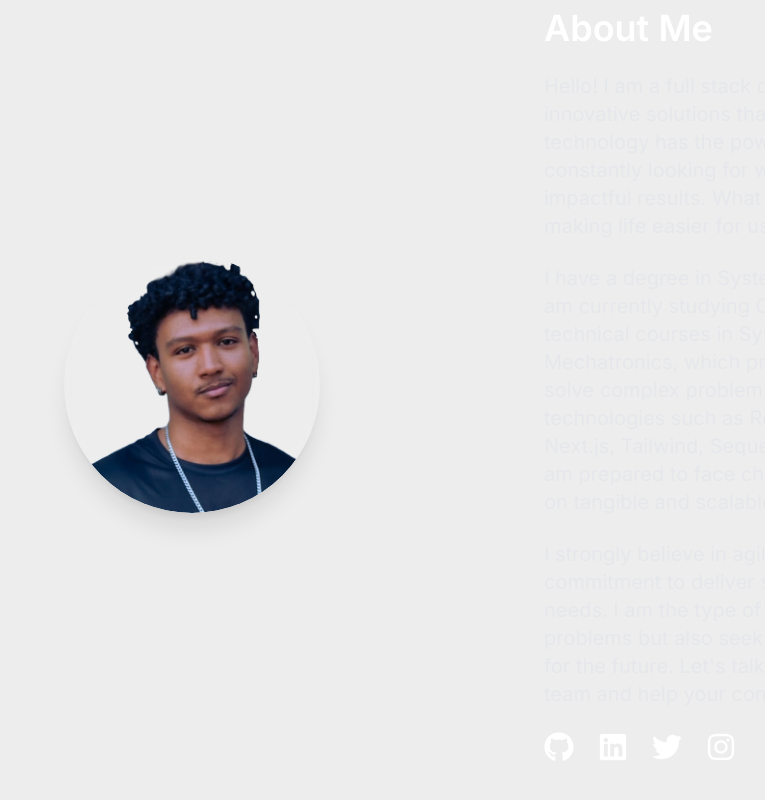
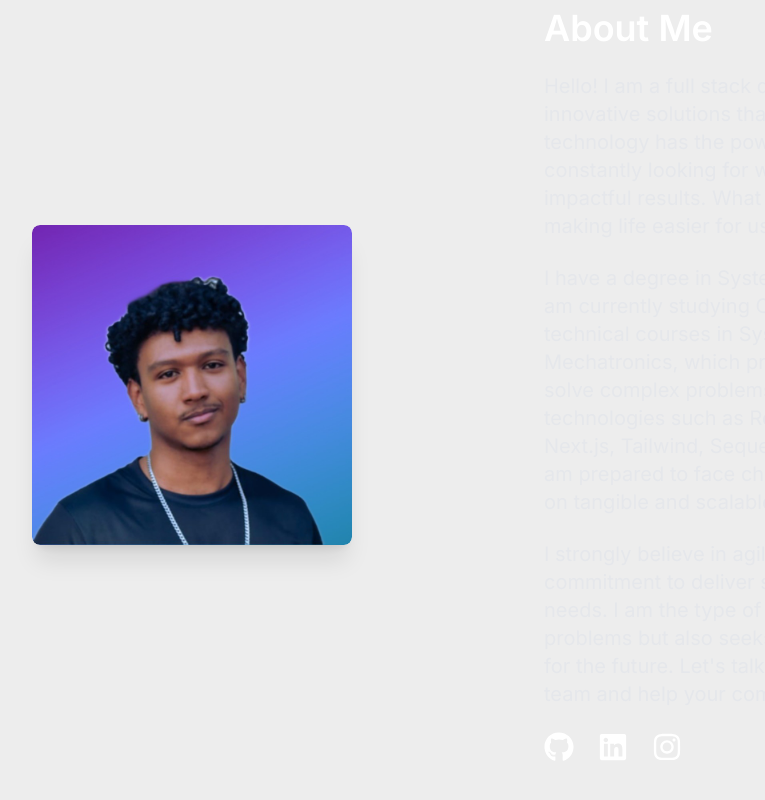
Before and after one commit to DaviLuisSantos/meu-portfolio, a Next.js app: page / in a window 1280 px wide. Shown: the part 1792-2592 px from the top of the page, without its empty margins (136-901 px from the left). Built offline with nearby package versions, Linux system fonts and the light colour scheme.

Commit message:
about changes

```diff
--- a/components/About.tsx
+++ b/components/About.tsx
@@ -1,4 +1,4 @@
-import { FaGithub, FaLinkedin, FaTwitter, FaInstagram } from "react-icons/fa";
+import { FaGithub, FaLinkedin, FaInstagram } from "react-icons/fa";
 import Image from "next/image";
 
 interface AboutProps {
@@ -11,13 +11,13 @@ const About = ({ aboutImage }: AboutProps) => {
       <div className="container mx-auto px-4 flex flex-col md:flex-row items-center">
         {/* Image */}
         <div className="md:w-1/2 flex justify-center">
-          <div className="relative w-64 h-64 rounded-full overflow-hidden shadow-xl bg-opacity-50 backdrop-blur-lg transition-transform duration-300 hover:scale-105">
+          <div className="relative w-80 h-80 rounded-lg overflow-hidden shadow-xl bg-opacity-50 backdrop-blur-lg transition-transform duration-300 hover:scale-105">
             <Image
               src={aboutImage}
               alt="About me"
               layout="fill"
               objectFit="cover"
-              className="rounded-full"
+              className="rounded-lg"
             />
           </div>
         </div>
@@ -74,15 +74,7 @@ const About = ({ aboutImage }: AboutProps) => {
             >
               <FaLinkedin className="text-3xl" />
             </a>
-            <a
-              href="https://twitter.com/seuusuario"
-              target="_blank"
-              rel="noopener noreferrer"
-              className="text-white hover:text-gray-400 transition-colors"
-              aria-label="Twitter"
-            >
-              <FaTwitter className="text-3xl" />
-            </a>
+
             <a
               href="https://www.instagram.com/davi.luissc/"
               target="_blank"
--- a/pages/index.tsx
+++ b/pages/index.tsx
@@ -39,7 +39,7 @@ const Home = () => {
           <Projects />
         </section>
         <section id="about">
-          <About aboutImage="/images/layer2.png" />
+          <About aboutImage="/images/1733445778396.jpg" />
         </section>
       </main>
     </div>
```
